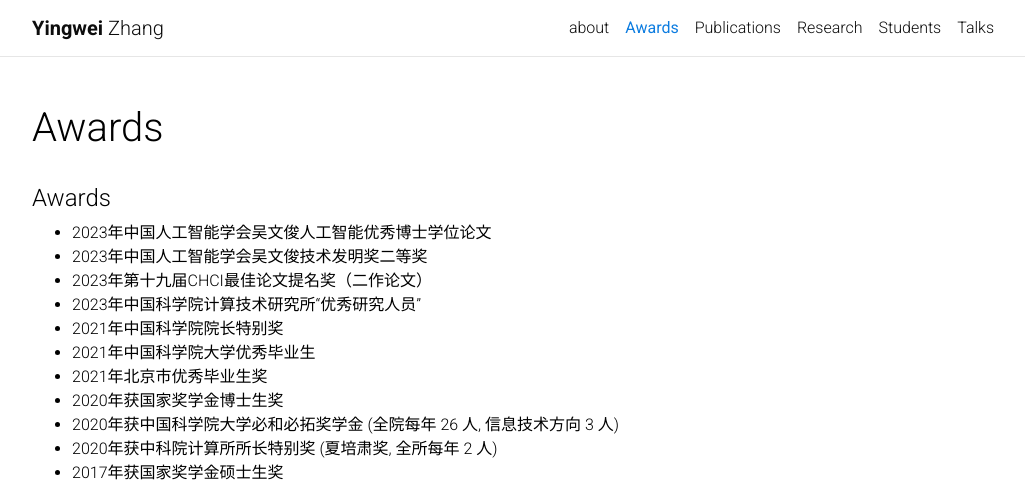
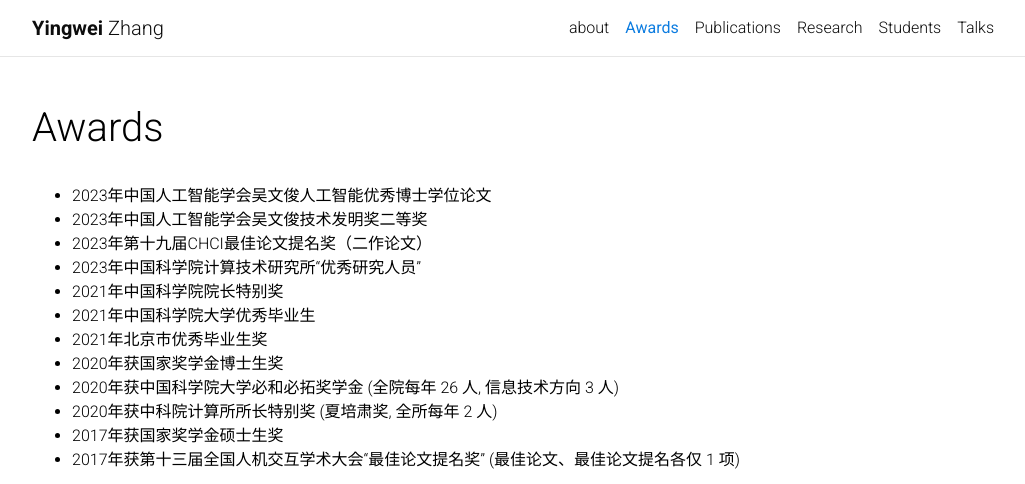
Before and after one commit to M-youyou/M-youyou.github.io, a Jekyll site: the page built from _pages/service.md, in a window 1280 px wide, cut to the strip 0-484 px from the top of the page. Shown: the whole strip, without its empty margins (123-1148 px from the left). Built offline with Jekyll 4.4.1, drawn with Linux system fonts in a browser that asks for light colours; comment, search, counter and statistics services are not loaded.

Commit message:
Update service.md

```diff
--- a/_pages/service.md
+++ b/_pages/service.md
@@ -5,8 +5,6 @@
 nav: true
 ---
 
-
-#### Awards
 
 - 2023年中国人工智能学会吴文俊人工智能优秀博士学位论文
 - 2023年中国人工智能学会吴文俊技术发明奖二等奖
```
